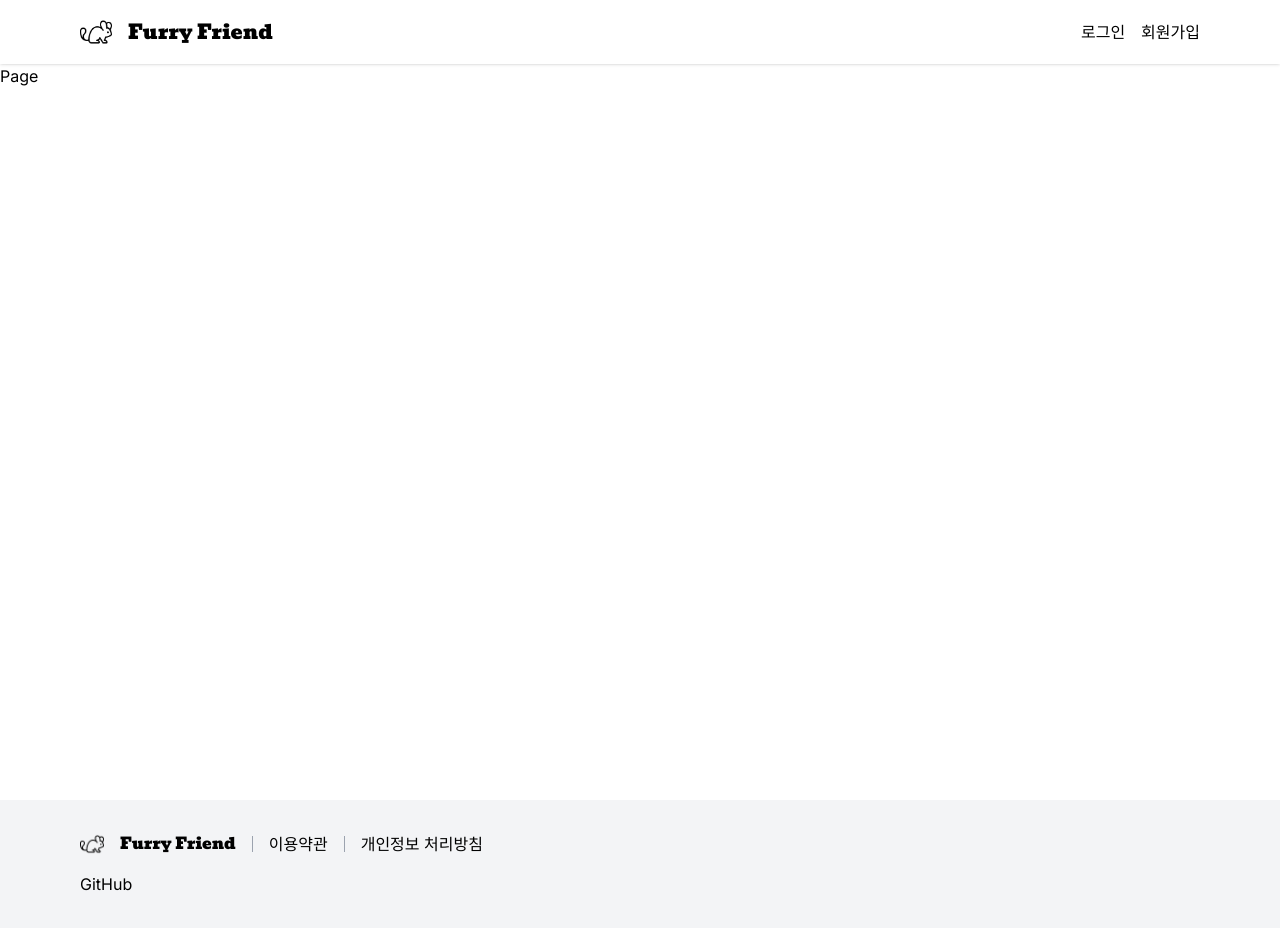
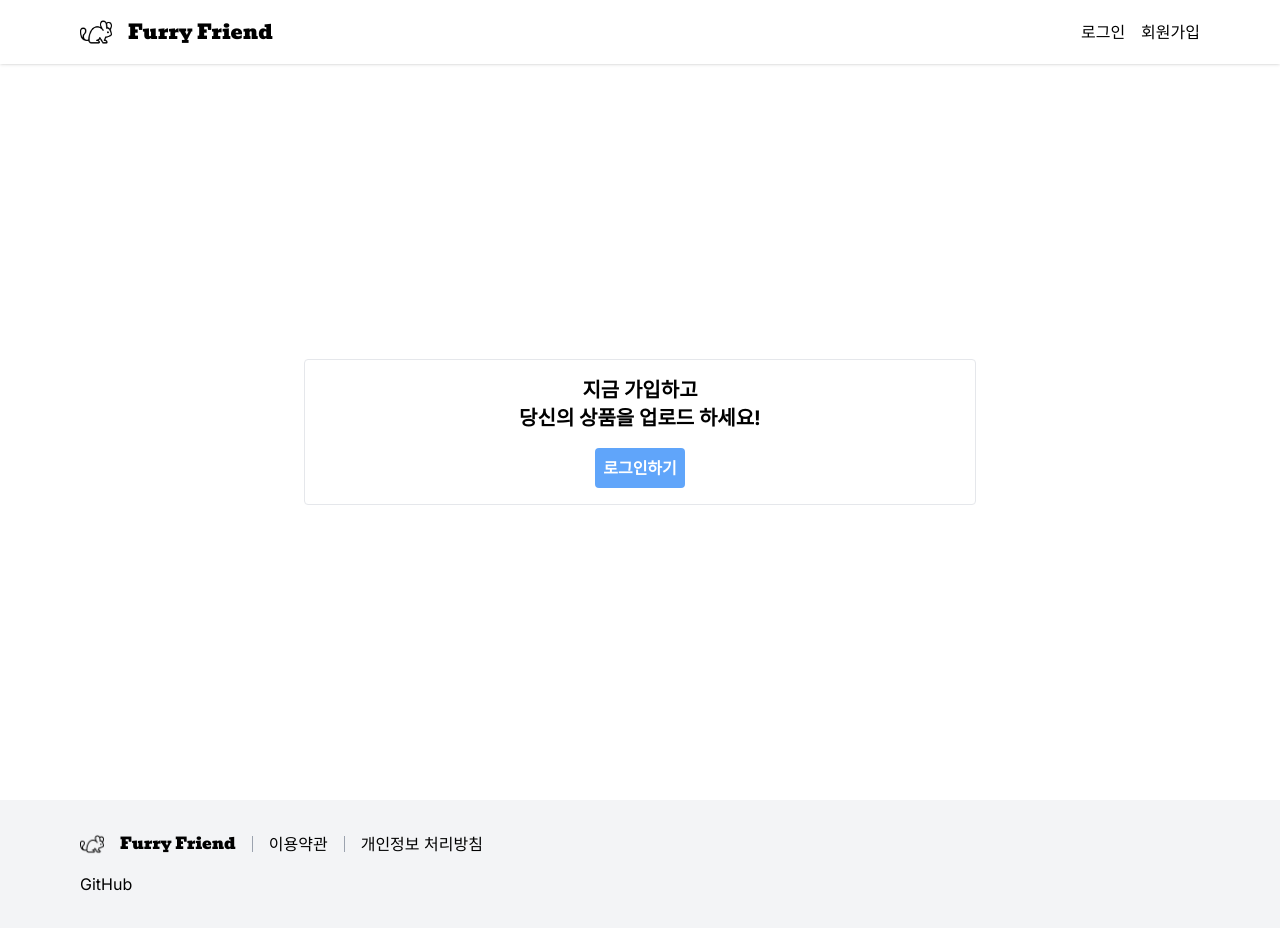
Before and after one commit to Team-Furry-Friend/furry-friend-frontend, a Next.js app: page /upload in a window 1280 px wide. Built offline with nearby package versions, Linux system fonts and the light colour scheme; no server answers.

Commit message:
add upload page for not authenticated user

```diff
--- a/src/app/(main)/upload/page.tsx
+++ b/src/app/(main)/upload/page.tsx
@@ -1,5 +1,30 @@
-const Page = () => {
-  return <div>Page</div>;
+import { cookies } from 'next/headers';
+import Link from 'next/link';
+
+const Page = async () => {
+  const cookieStore = cookies();
+  const at = cookieStore.get('access_token')?.value;
+
+  if (!at) {
+    return (
+      <div className='min-h-[calc(100dvh-48px)] md:min-h-[calc(100dvh-64px)] max-w-6xl mx-auto p-2 md:p-4 flex justify-center items-center'>
+        <div className='max-w-2xl w-full border rounded flex flex-col items-center gap-4 p-4'>
+          <p className='font-bold text-xl text-center'>
+            지금 가입하고 <br /> 당신의 상품을 업로드 하세요!
+          </p>
+
+          <Link
+            href={'/login'}
+            className='w-fit p-2 rounded font-bold text-white bg-blue-400'
+          >
+            로그인하기
+          </Link>
+        </div>
+      </div>
+    );
+  }
+
+  return <div className='max-w-6xl mx-auto p-2 md:p-4'>Page</div>;
 };
 
 export default Page;
```
